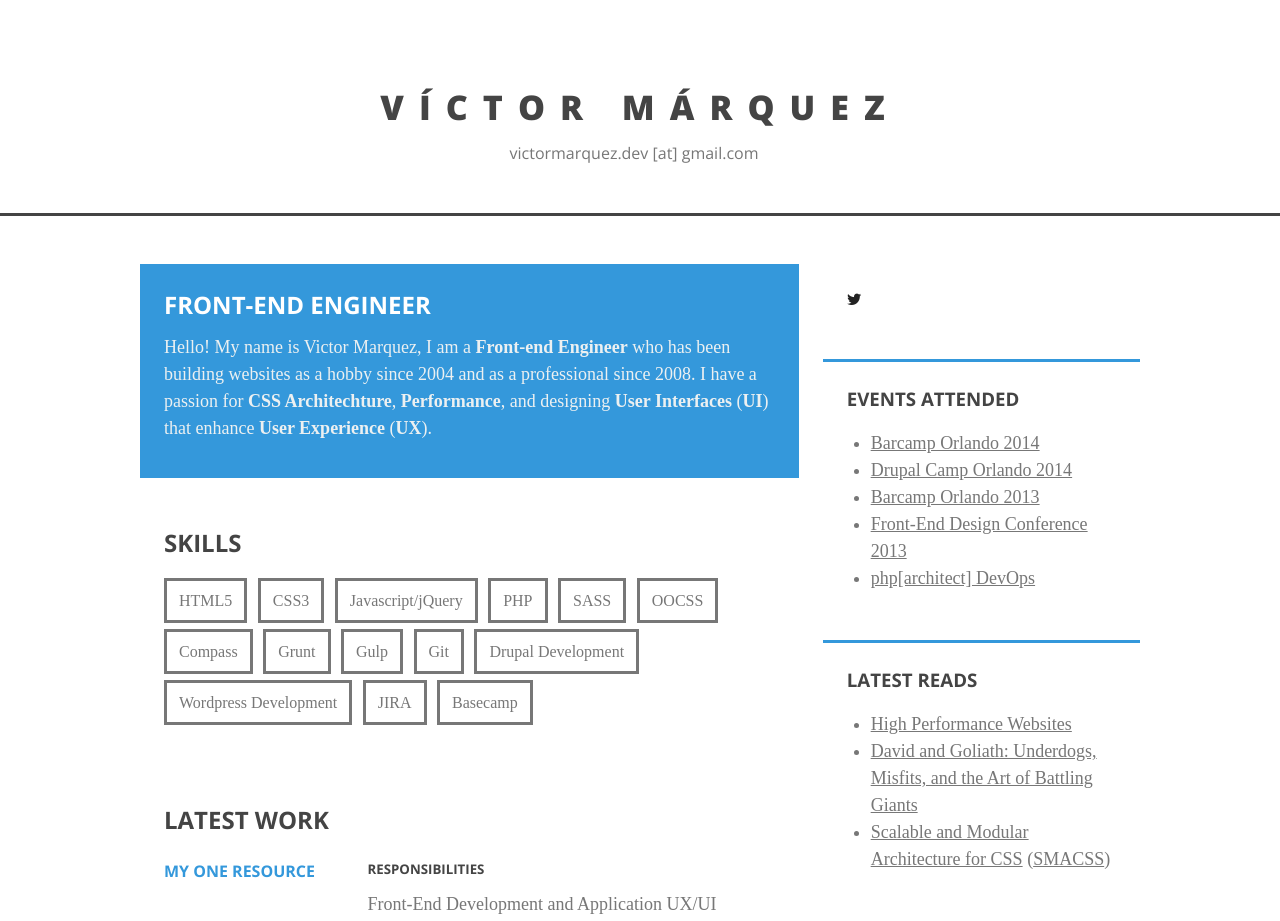
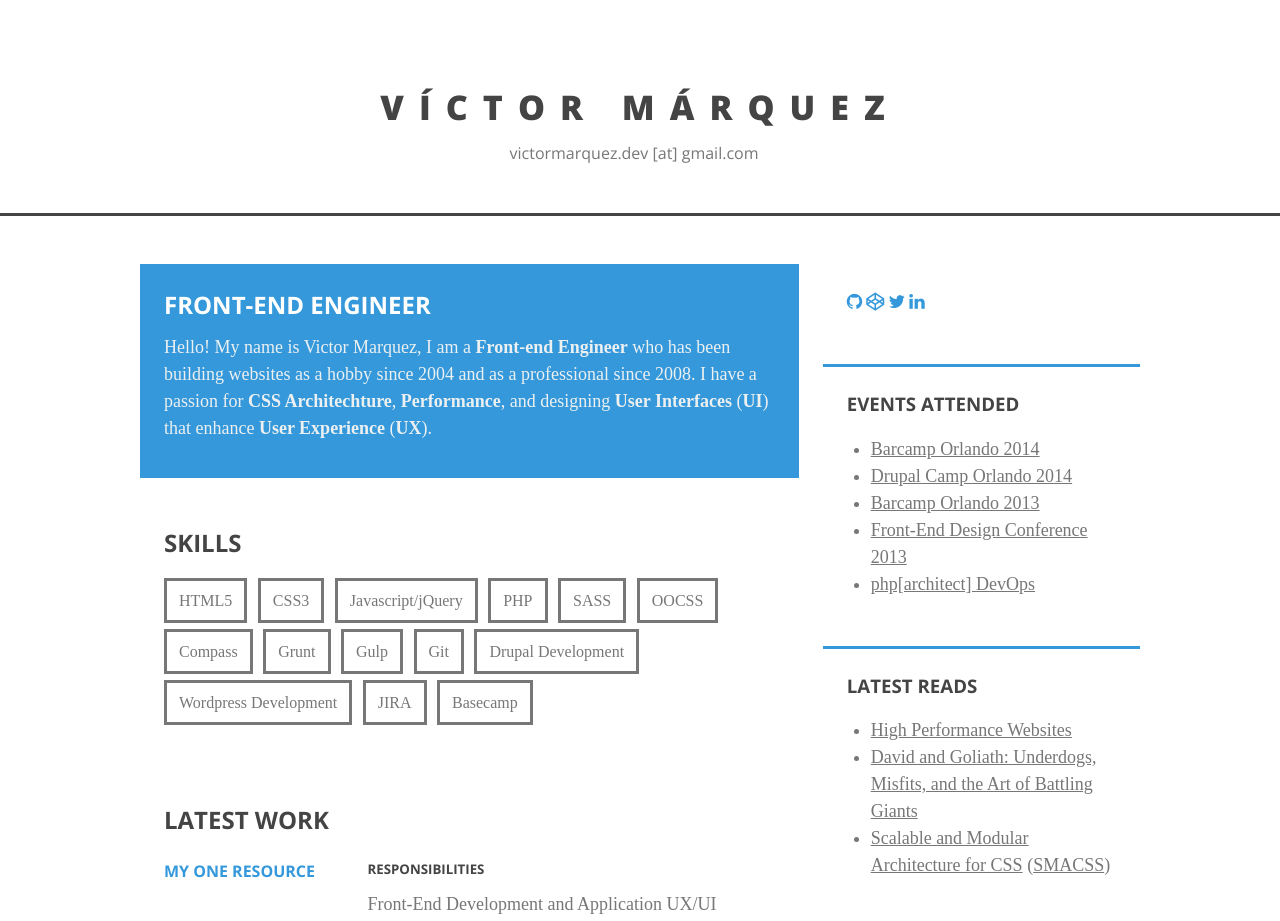
Before and after one commit to vhmarquez/portfoliov2, a plain HTML site: page index.html in a window 1280 px wide. Shown: the top 921 px of the page. Drawn offline with nearby package versions, Linux system fonts and the light colour scheme; a web font is replaced by a local one.

Commit message:
Social icons.

```diff
--- a/index.html
+++ b/index.html
@@ -118,7 +118,10 @@
 				</div>
 				<div class="grid-item lap-one-third">
 					<div class="box">
-						<i class="fa fa-twitter"></i>
+						<i class="fa fa-github social"></i>
+						<i class="fa fa-codepen social"></i>
+						<i class="fa fa-twitter social"></i>
+						<i class="fa fa-linkedin social"></i>
 					</div>
 					<div class="box border">
 						<h3>Events Attended</h3>
--- a/temp/sass/structure/_typography.sass
+++ b/temp/sass/structure/_typography.sass
@@ -80,3 +80,10 @@ a
 
 	+hover
 		color: #333
+
+// icons
+
+.fa.social
+	font-size: 18px
+	line-height: 28px
+	color: #3498db
```
Also changed, not shown: architecture/css/screen.min.css, temp/css/screen.css.
